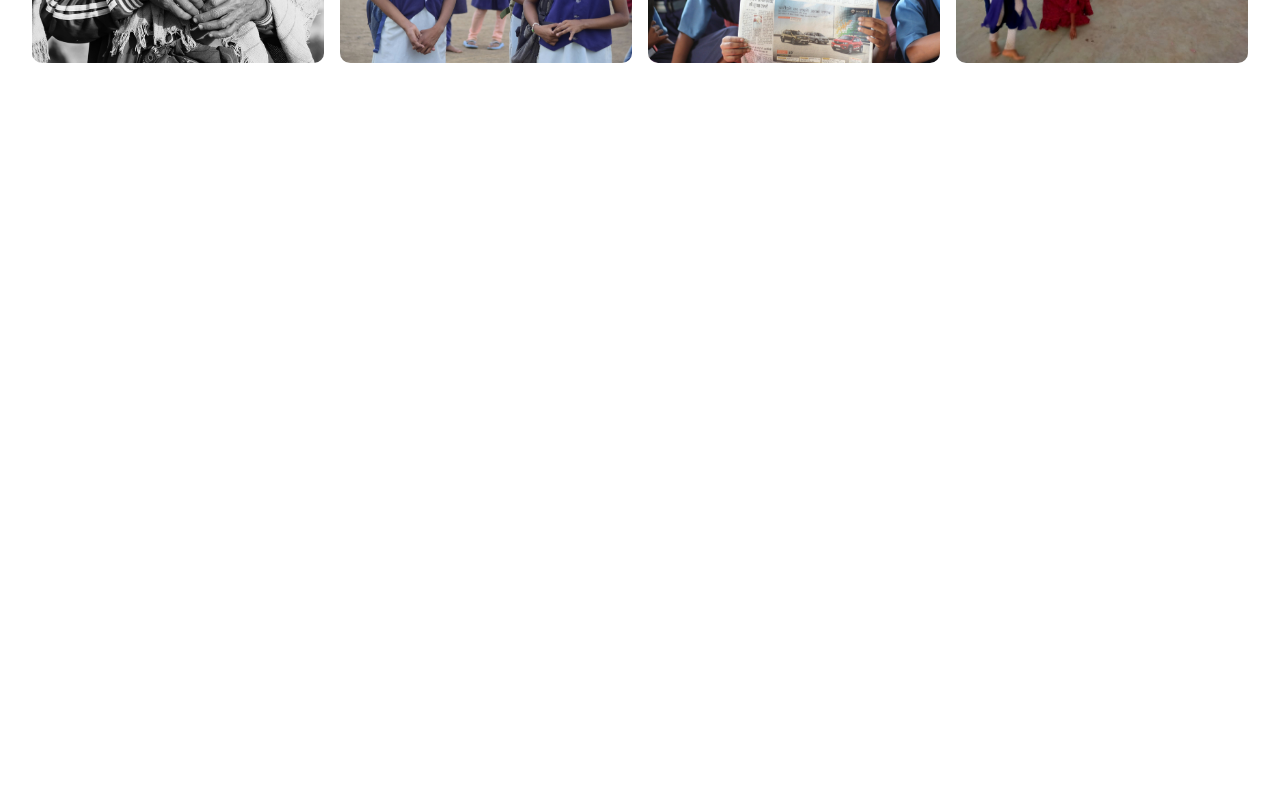
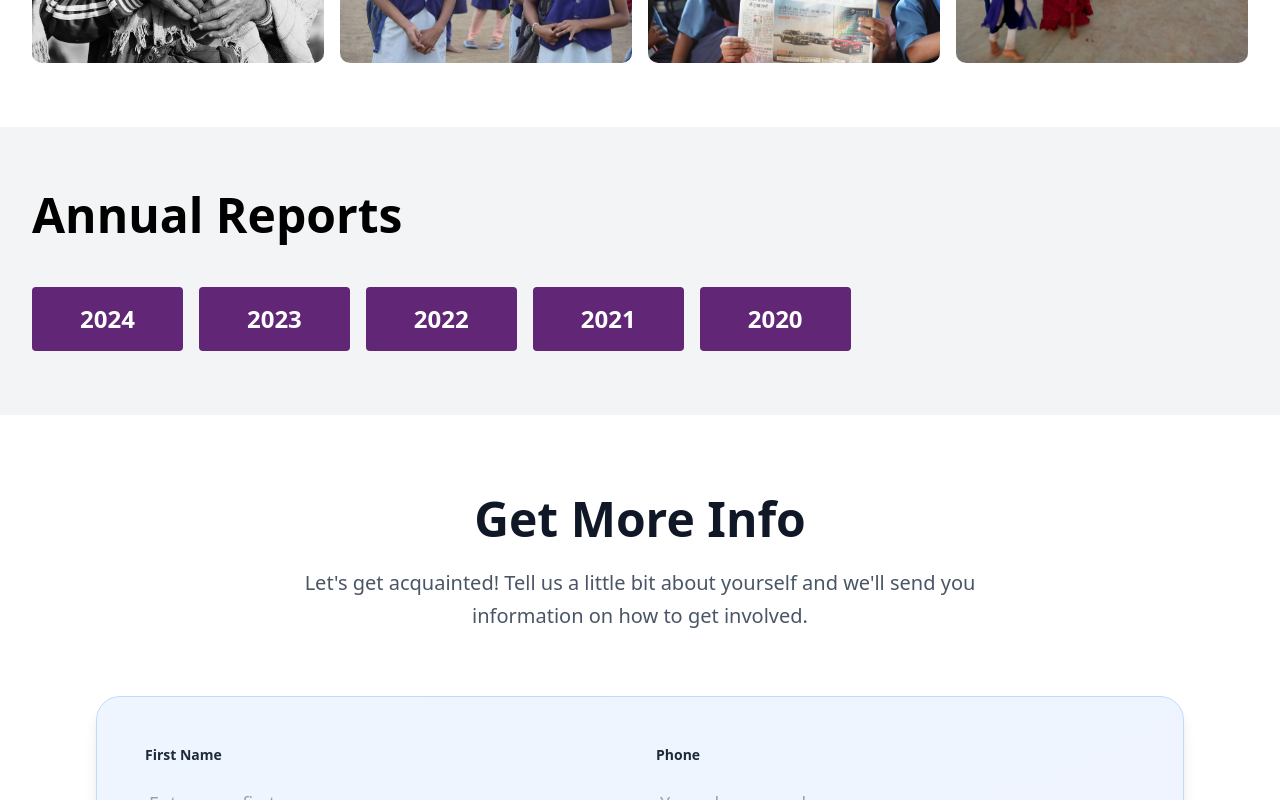
Before and after one commit to Sc0tticus/dwa-website-2025, a Next.js app: page /resources in a window 1280 px wide. Shown: the part 2880-3680 px from the top of the page. Before the commit the page ends 3007 px from the top, so only its background shows below. Built offline with nearby package versions, Linux system fonts and the light colour scheme.

Commit message:
finished Resources Page

```diff
--- a/src/app/resources/page.js
+++ b/src/app/resources/page.js
@@ -3,6 +3,10 @@
 import FeaturedStories from "../../components/resources/FeaturedStories"
 import ProjectsGallery from "../../components/resources/ProjectsGallery"
 import OrphanageOldageHome from "../../components/resources/OrphanageOldageHome"
+import AnnualReports from "../../components/resources/AnnualReports"
+import GetMoreInfo from "../../components/home/GetMoreInfo"
+import GetInvolved from "../../components/support/getInvolved"
+import Accreditations from "../../components/home/Accreditations"
 
 export default function ResourcesPage() {
   return (
@@ -12,6 +16,10 @@
       <FeaturedStories />
       <ProjectsGallery />
       <OrphanageOldageHome />
+      <AnnualReports />
+      <GetMoreInfo />
+      <GetInvolved />
+      <Accreditations />
     </main>
   )
 }
--- /dev/null
+++ b/src/components/resources/AnnualReports.js
@@ -0,0 +1,24 @@
+export default function AnnualReports() {
+  const years = [2024, 2023, 2022, 2021, 2020]
+
+  return (
+    <section className="w-full py-16 px-4 sm:px-6 lg:px-8 bg-gray-100">
+      <div className="max-w-7xl mx-auto">
+        <h2 className="text-4xl md:text-5xl font-bold text-black mb-12">
+          Annual Reports
+        </h2>
+
+        <div className="flex flex-wrap gap-4">
+          {years.map((year) => (
+            <button
+              key={year}
+              className="bg-[#622676] hover:bg-[#7a3091] text-white font-bold text-2xl px-12 py-4 rounded transition-colors duration-200"
+            >
+              {year}
+            </button>
+          ))}
+        </div>
+      </div>
+    </section>
+  )
+}
```
Also changed, not shown: public/images/resourcespage/Bottom Portion.png (added).
